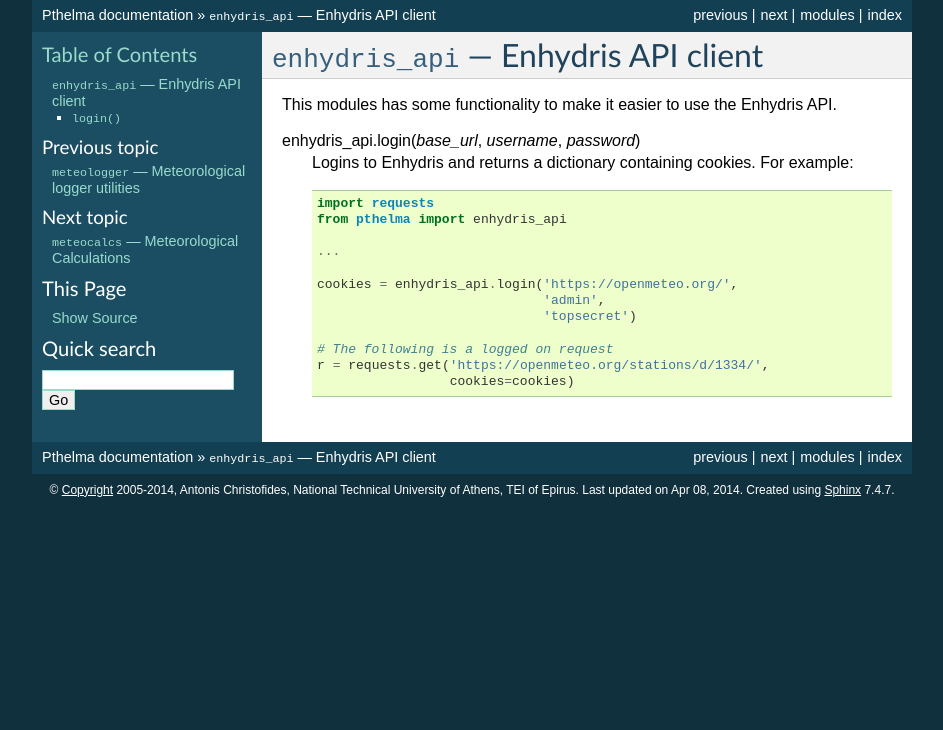
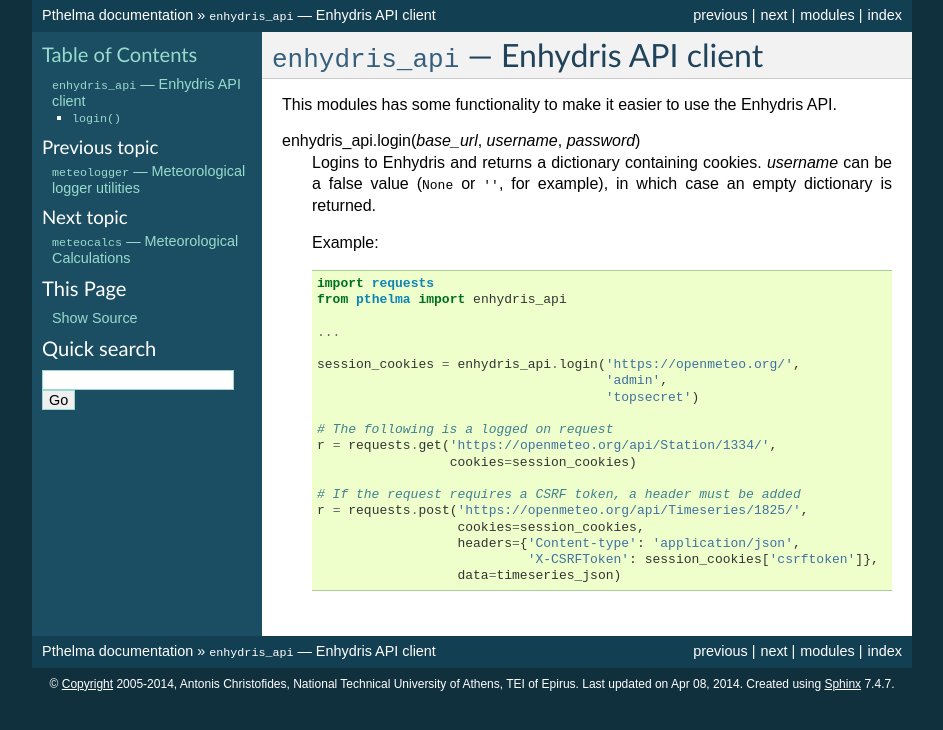
Before and after one commit to openmeteo/pthelma, a Sphinx documentation site: the page built from doc/enhydris_api.rst, in a window 1280 px wide. Shown: the top 730 px of the page, without its empty margins (168-1111 px from the left). Built offline with Sphinx 7.4.7, drawn with Linux system fonts in a browser that asks for light colours.

Commit message:
Fixed dependencies; updated CHANGES.txt; improved enhydris_api documentation

```diff
--- a/doc/enhydris_api.rst
+++ b/doc/enhydris_api.rst
@@ -13,18 +13,28 @@ Enhydris API.
 
 .. function:: login(base_url, username, password)
 
-   Logins to Enhydris and returns a dictionary containing cookies. For
-   example::
+   Logins to Enhydris and returns a dictionary containing cookies. *username*
+   can be a false value (:const:`None` or :const:`''`, for example), in which
+   case an empty dictionary is returned.
+
+   Example::
 
       import requests
       from pthelma import enhydris_api
 
       ...
 
-      cookies = enhydris_api.login('https://openmeteo.org/',
-                                   'admin',
-                                   'topsecret')
+      session_cookies = enhydris_api.login('https://openmeteo.org/',
+                                           'admin',
+                                           'topsecret')
 
       # The following is a logged on request
-      r = requests.get('https://openmeteo.org/stations/d/1334/',
-                       cookies=cookies)
+      r = requests.get('https://openmeteo.org/api/Station/1334/',
+                       cookies=session_cookies)
+
+      # If the request requires a CSRF token, a header must be added
+      r = requests.post('https://openmeteo.org/api/Timeseries/1825/',
+                        cookies=session_cookies,
+                        headers={'Content-type': 'application/json',
+                                 'X-CSRFToken': session_cookies['csrftoken']},
+                        data=timeseries_json)
--- a/setup.py
+++ b/setup.py
@@ -79,6 +79,7 @@ kwargs = {
     'test_suite': "tests",
     'install_requires': [
         "pytz",
+        "requests>=0.12.1,<3",
     ],
 }
 
```
Also changed, not shown: CHANGES.txt (+7 -0 lines), 1 other file.
